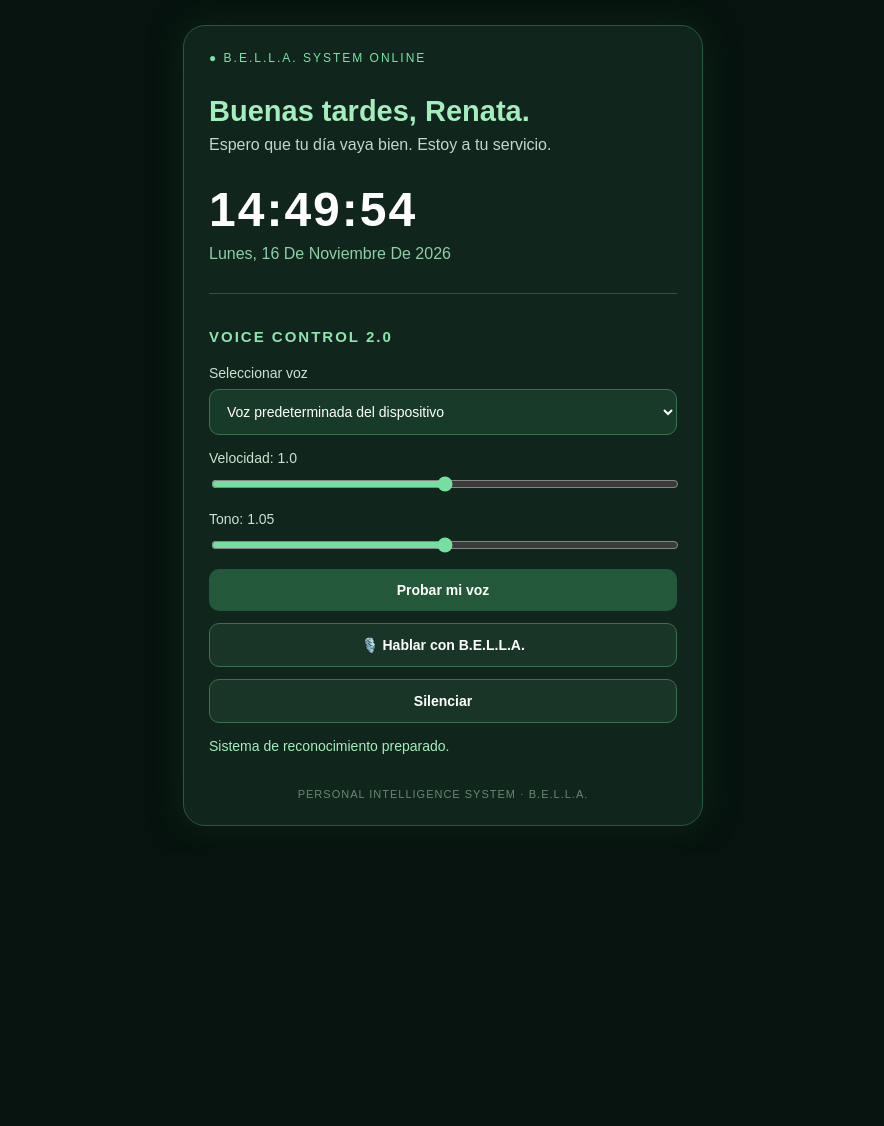
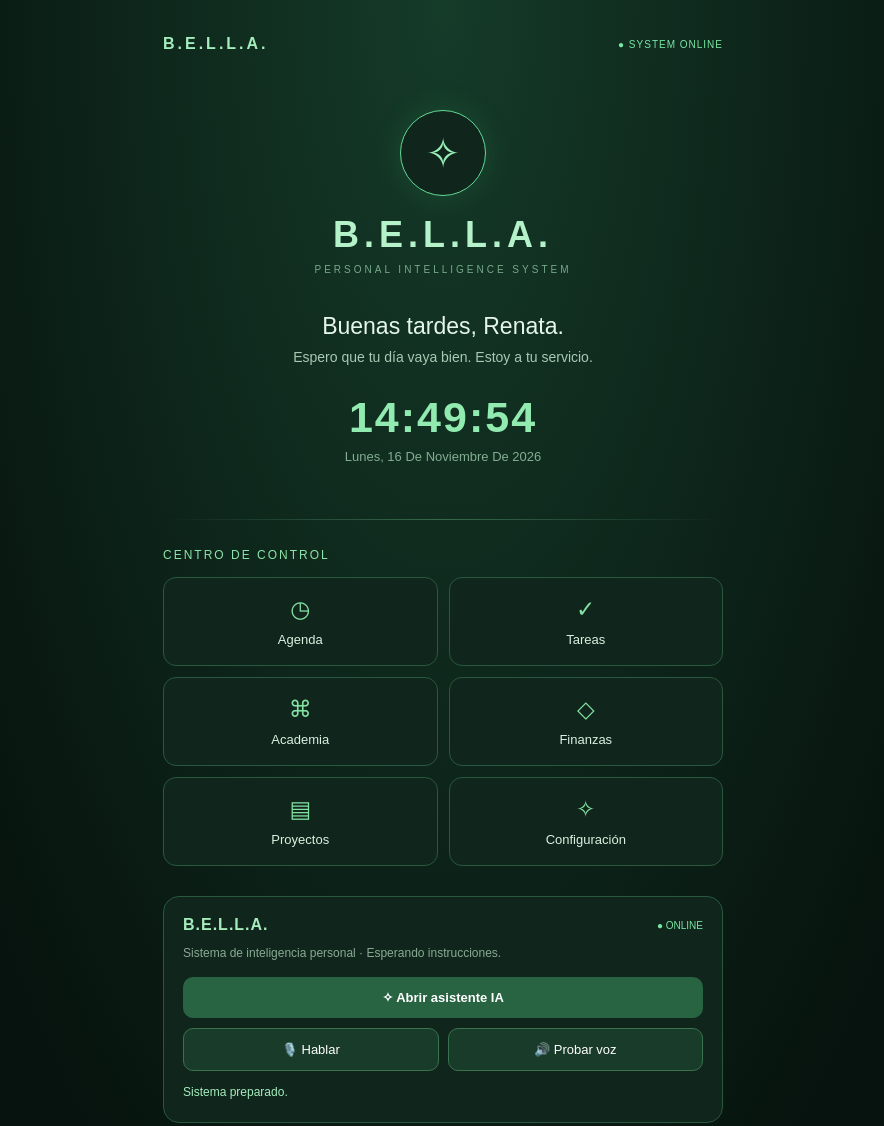
Before and after one commit to pequehoshi06/bella-command-center, a plain HTML site: page index.html in a window 1280 px wide. Shown: the top 1126 px of the page, without its empty margins (197-1081 px from the left). Before the commit the page ends 851 px from the top, so only its background shows below. Drawn offline with Linux system fonts and the light colour scheme.

Commit message:
Update index.html

```diff
--- a/index.html
+++ b/index.html
@@ -4,7 +4,8 @@
 <head>
 <meta charset="UTF-8">
 <meta name="viewport" content="width=device-width, initial-scale=1.0">
-  <title>B.E.L.L.A. | Sistema Central</title>
+<meta name="theme-color" content="#07130e">
+<title>B.E.L.L.A. | Personal Intelligence</title>
 
 <style>
 * {
@@ -15,145 +16,335 @@
   margin: 0;
   min-height: 100vh;
   padding: 25px 18px;
-      background: #07130e;
+  background:
+    radial-gradient(ellipse at top, #153b29 0%, #07130e 65%);
   color: #e5f5eb;
   font-family: Arial, sans-serif;
-      display: flex;
-      justify-content: center;
-      align-items: center;
 }
 
 .container {
-      width: 100%;
-      max-width: 520px;
-      background: #10251b;
-      border: 1px solid #28583d;
-      border-radius: 22px;
-      padding: 25px;
-      box-shadow: 0 0 35px #163d2a66;
+  max-width: 560px;
+  margin: auto;
+}
+
+header {
+  display: flex;
+  justify-content: space-between;
+  align-items: center;
+  padding: 10px 0 25px;
+}
+
+.brand {
+  color: #a4edbd;
+  letter-spacing: 3px;
+  font-weight: bold;
 }
 
 .status {
   color: #78e6a4;
-      font-size: 12px;
-      letter-spacing: 2px;
-      margin-bottom: 30px;
+  font-size: 10px;
+  letter-spacing: 1px;
+}
+
+.welcome {
+  text-align: center;
+  padding: 32px 10px 35px;
+}
+
+.logo {
+  width: 86px;
+  height: 86px;
+  margin: 0 auto 18px;
+  border: 1px solid #61d994;
+  border-radius: 50%;
+  display: flex;
+  align-items: center;
+  justify-content: center;
+  color: #9af0b8;
+  font-size: 42px;
+  box-shadow: 0 0 30px #3ba66a33;
+  background: #10251b;
 }
 
 h1 {
-      color: #a4edbd;
-      font-size: 29px;
-      margin-bottom: 8px;
+  font-size: 36px;
+  letter-spacing: 5px;
+  margin: 8px 0;
+  color: #b5f2c9;
 }
 
-    .subtitle {
-      color: #c2d8ca;
-      margin-bottom: 28px;
+.tagline {
+  color: #77a98a;
+  font-size: 10px;
+  letter-spacing: 3px;
+}
+
+.greeting {
+  margin-top: 38px;
+  font-size: 23px;
+  color: #e5f5eb;
+}
+
+.message {
+  color: #a8c9b3;
+  margin-top: 9px;
+  font-size: 14px;
 }
 
 .clock {
-      font-size: 48px;
+  font-size: 43px;
+  color: #91eab0;
   font-weight: bold;
-      color: #ffffff;
+  margin-top: 28px;
   letter-spacing: 2px;
-      margin-top: 25px;
+  font-variant-numeric: tabular-nums;
 }
 
 .date {
-      color: #8fcea6;
-      margin-top: 8px;
-      margin-bottom: 30px;
+  color: #83ad91;
+  font-size: 13px;
+  margin-top: 7px;
   text-transform: capitalize;
 }
 
-    .section {
-      border-top: 1px solid #28583d;
-      padding-top: 22px;
-      margin-top: 20px;
+.line {
+  height: 1px;
+  background: linear-gradient(90deg, transparent, #35684a, transparent);
+  margin: 20px 0 28px;
 }
 
-    h2 {
-      font-size: 15px;
+.section-title {
+  color: #8de4aa;
+  font-size: 12px;
   letter-spacing: 2px;
-      color: #8ee5ad;
-      margin-bottom: 20px;
+  margin-bottom: 15px;
+}
+
+.modules {
+  display: grid;
+  grid-template-columns: repeat(2, 1fr);
+  gap: 11px;
+}
+
+.module {
+  background: #10251b;
+  border: 1px solid #28583d;
+  border-radius: 13px;
+  padding: 18px 12px;
+  color: #d9f1e1;
+  text-align: center;
+  font-size: 13px;
+  transition: .2s;
+}
+
+.module .symbol {
+  display: block;
+  font-size: 23px;
+  margin-bottom: 9px;
+  color: #83e2a3;
+}
+
+.module:active {
+  background: #1c4630;
+}
+
+.assistant {
+  margin-top: 30px;
+  background: #10251b;
+  border: 1px solid #28583d;
+  border-radius: 16px;
+  padding: 19px;
+}
+
+.assistant-header {
+  display: flex;
+  justify-content: space-between;
+  align-items: center;
+}
+
+.assistant-name {
+  color: #a5edbd;
+  font-weight: bold;
+  letter-spacing: 1px;
+}
+
+.online {
+  font-size: 10px;
+  color: #78e6a4;
+}
+
+.assistant-description {
+  color: #89aa94;
+  font-size: 12px;
+  margin: 12px 0 17px;
+}
+
+button, select {
+  width: 100%;
+  border-radius: 10px;
+  border: 1px solid #39734e;
+  background: #193b29;
+  color: white;
+  padding: 13px;
+  font-size: 13px;
+}
+
+button {
+  cursor: pointer;
+}
+
+.main-button {
+  background: #286441;
+  border: none;
+  font-weight: bold;
+}
+
+.button-row {
+  display: grid;
+  grid-template-columns: 1fr 1fr;
+  gap: 9px;
+  margin-top: 10px;
+}
+
+.voice-section {
+  margin-top: 28px;
+  padding: 20px;
+  border-radius: 15px;
+  background: #0d2017;
+  border: 1px solid #244b33;
 }
 
 label {
   display: block;
-      margin: 15px 0 8px;
-      color: #c9e2d1;
-      font-size: 14px;
-    }
-
-    select, button {
-      width: 100%;
-      padding: 13px;
-      border-radius: 10px;
-      border: 1px solid #39734e;
-      background: #183b29;
-      color: white;
-      font-size: 14px;
+  font-size: 12px;
+  color: #b6d8c0;
+  margin: 16px 0 8px;
 }
 
 input[type="range"] {
   width: 100%;
-      accent-color: #75dfa0;
+  accent-color: #78e6a4;
 }
 
-    button {
-      margin-top: 12px;
-      cursor: pointer;
-      background: #24583a;
-      border: none;
-      font-weight: bold;
-    }
-
-    button:active {
-      background: #347b50;
-    }
-
-    .secondary {
-      background: #193527;
-      border: 1px solid #39734e;
+.value {
+  color: #8de4aa;
 }
 
 #voiceText {
   color: #a4edbd;
-      font-size: 14px;
-      margin-top: 15px;
-      min-height: 20px;
+  font-size: 12px;
+  margin-top: 14px;
+  min-height: 18px;
 }
 
-    .footer {
-      margin-top: 30px;
-      color: #668b73;
-      font-size: 11px;
+footer {
+  color: #54765e;
+  font-size: 10px;
   text-align: center;
-      letter-spacing: 1px;
+  margin: 30px 0 10px;
+  letter-spacing: 2px;
+}
+
+@media (max-width: 360px) {
+  h1 { font-size: 29px; }
+  .clock { font-size: 36px; }
 }
 </style>
 </head>
 
 <body>
-
 <main class="container">
 
-    <div class="status">
-      ● B.E.L.L.A. SYSTEM ONLINE
+<header>
+  <div class="brand">B.E.L.L.A.</div>
+  <div class="status">● SYSTEM ONLINE</div>
+</header>
+
+<section class="welcome">
+
+  <div class="logo">✧</div>
+
+  <h1>B.E.L.L.A.</h1>
+  <div class="tagline">PERSONAL INTELLIGENCE SYSTEM</div>
+
+  <div class="greeting" id="greeting">
+    Hola, Renata.
   </div>
 
-    <h1 id="greeting">Hola, Renata.</h1>
-
-    <div class="subtitle" id="greetingMessage">
+  <div class="message" id="greetingMessage">
     Estoy a tu servicio.
   </div>
 
   <div class="clock" id="clock">--:--:--</div>
   <div class="date" id="date">Cargando fecha...</div>
 
-    <section class="section">
-      <h2>VOICE CONTROL 2.0</h2>
+</section>
+
+<div class="line"></div>
+
+<section>
+  <div class="section-title">CENTRO DE CONTROL</div>
+
+  <div class="modules">
+    <div class="module">
+      <span class="symbol">◷</span>
+      Agenda
+    </div>
+
+    <div class="module">
+      <span class="symbol">✓</span>
+      Tareas
+    </div>
+
+    <div class="module">
+      <span class="symbol">⌘</span>
+      Academia
+    </div>
+
+    <div class="module">
+      <span class="symbol">◇</span>
+      Finanzas
+    </div>
+
+    <div class="module">
+      <span class="symbol">▤</span>
+      Proyectos
+    </div>
+
+    <div class="module">
+      <span class="symbol">✧</span>
+      Configuración
+    </div>
+  </div>
+</section>
+
+<section class="assistant">
+
+  <div class="assistant-header">
+    <div class="assistant-name">B.E.L.L.A.</div>
+    <div class="online">● ONLINE</div>
+  </div>
+
+  <div class="assistant-description">
+    Sistema de inteligencia personal · Esperando instrucciones.
+  </div>
+
+  <button class="main-button" onclick="openAssistant()">
+    ✧ Abrir asistente IA
+  </button>
+
+  <div class="button-row">
+    <button onclick="listenBella()">🎙️ Hablar</button>
+    <button onclick="testVoice()">🔊 Probar voz</button>
+  </div>
+
+  <div id="voiceText">Sistema preparado.</div>
+
+</section>
+
+<section class="voice-section">
+
+  <div class="section-title">VOICE CONTROL 2.0</div>
 
   <label for="voiceSelect">Seleccionar voz</label>
   <select id="voiceSelect">
@@ -161,53 +352,33 @@
   </select>
 
   <label for="rate">
-        Velocidad: <span id="rateValue">1.0</span>
+    Velocidad: <span class="value" id="rateValue">1.0</span>
   </label>
-      <input
-        type="range"
-        id="rate"
-        min="0.7"
-        max="1.3"
-        step="0.1"
-        value="1"
-      >
+  <input type="range" id="rate"
+    min="0.7" max="1.3" step="0.1" value="1">
 
   <label for="pitch">
-        Tono: <span id="pitchValue">1.05</span>
+    Tono: <span class="value" id="pitchValue">1.05</span>
   </label>
-      <input
-        type="range"
-        id="pitch"
-        min="0.7"
-        max="1.4"
-        step="0.05"
-        value="1.05"
-      >
+  <input type="range" id="pitch"
+    min="0.7" max="1.4" step="0.05" value="1.05">
 
-      <button onclick="testVoice()">Probar mi voz</button>
-      <button class="secondary" onclick="listenBella()">
-        🎙️ Hablar con B.E.L.L.A.
-      </button>
-      <button class="secondary" onclick="silenceBella()">
-        Silenciar
+  <button onclick="silenceBella()" style="margin-top:18px">
+    Silenciar B.E.L.L.A.
   </button>
 
-      <div id="voiceText">
-        Sistema de reconocimiento preparado.
-      </div>
 </section>
 
-    <div class="footer">
-      PERSONAL INTELLIGENCE SYSTEM · B.E.L.L.A.
-    </div>
+<footer>
+  B.E.L.L.A. SYSTEMS · PERSONAL COMMAND CENTER
+</footer>
 
 </main>
 
-  <!-- Primero cargamos el motor de voz -->
 <script src="voz.js"></script>
 
 <script>
-    // RELOJ Y SALUDO AUTOMÁTICO
+// RELOJ Y SALUDO DE CHILE
 
 function updateClock() {
   const now = new Date();
@@ -275,6 +446,7 @@
     v.lang.toLowerCase().startsWith("es")
   );
 
+  const previous = BELLA_VOICE.selectedVoice;
   voiceSelect.innerHTML = "";
 
   if (spanishVoices.length === 0) {
@@ -290,9 +462,7 @@
     voiceSelect.appendChild(option);
   });
 
-      if (BELLA_VOICE.selectedVoice) {
-        voiceSelect.value = BELLA_VOICE.selectedVoice;
-      }
+  if (previous) voiceSelect.value = previous;
 }
 
 if (window.speechSynthesis) {
@@ -328,7 +498,7 @@
 
 function testVoice() {
   BELLA_VOICE.speak(
-        "Hola, Renata. Soy B.E.L.L.A. Tu sistema personal está operativo. ¿Qué necesitas hoy?"
+    "Hola, Renata. Soy B.E.L.L.A. Tu sistema personal está operativo. Estoy a tu servicio."
   );
 }
 
@@ -342,8 +512,14 @@
 function silenceBella() {
   BELLA_VOICE.silence();
   BELLA_VOICE.stop();
+
   document.getElementById("voiceText").textContent =
     "Sistema en silencio.";
+}
+
+function openAssistant() {
+  document.getElementById("voiceText").textContent =
+    "El módulo de conversación IA está pendiente de conexión.";
 }
 </script>
 
```
Lines whose indentation alone changed are shown as unchanged.
